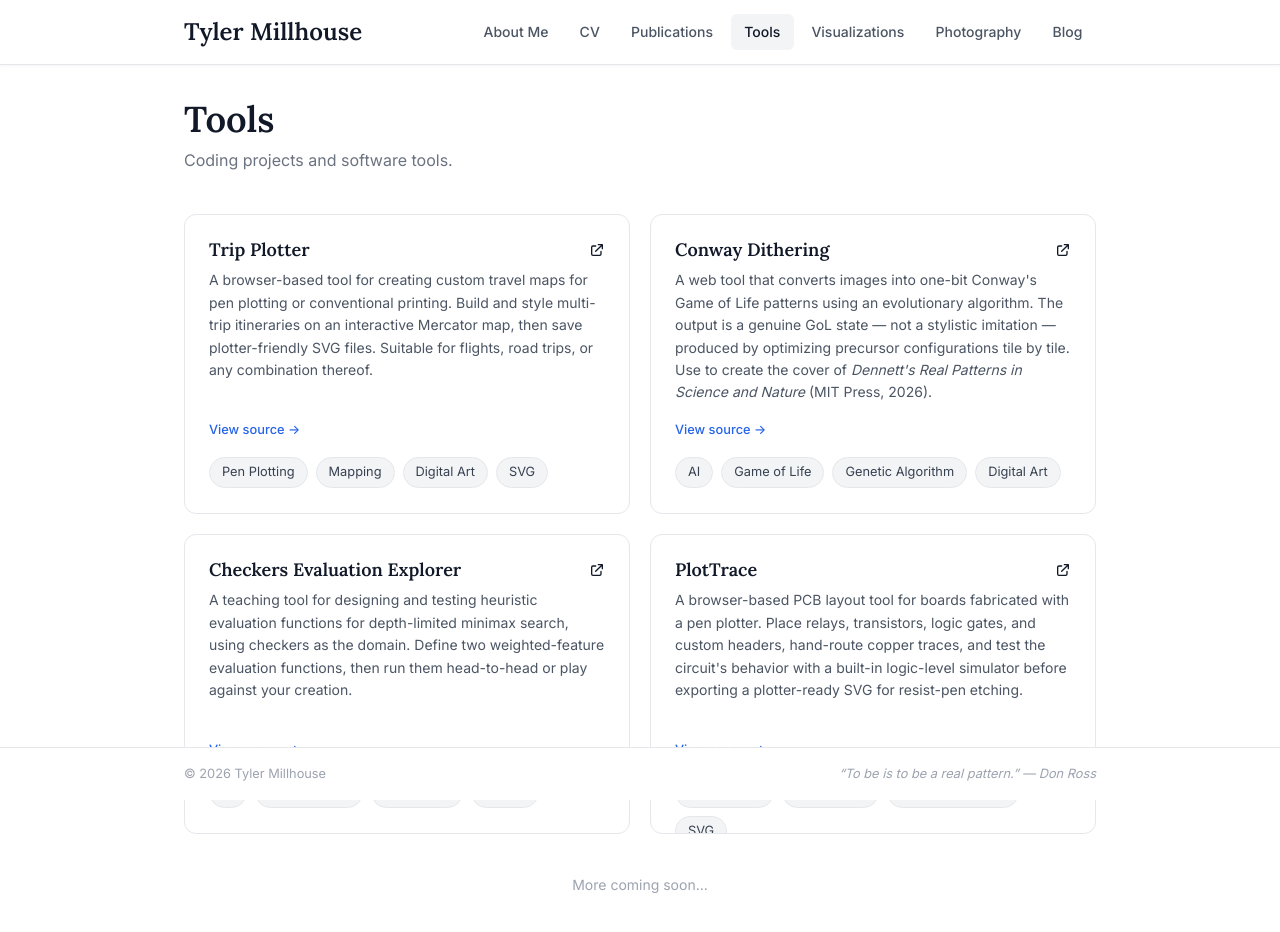
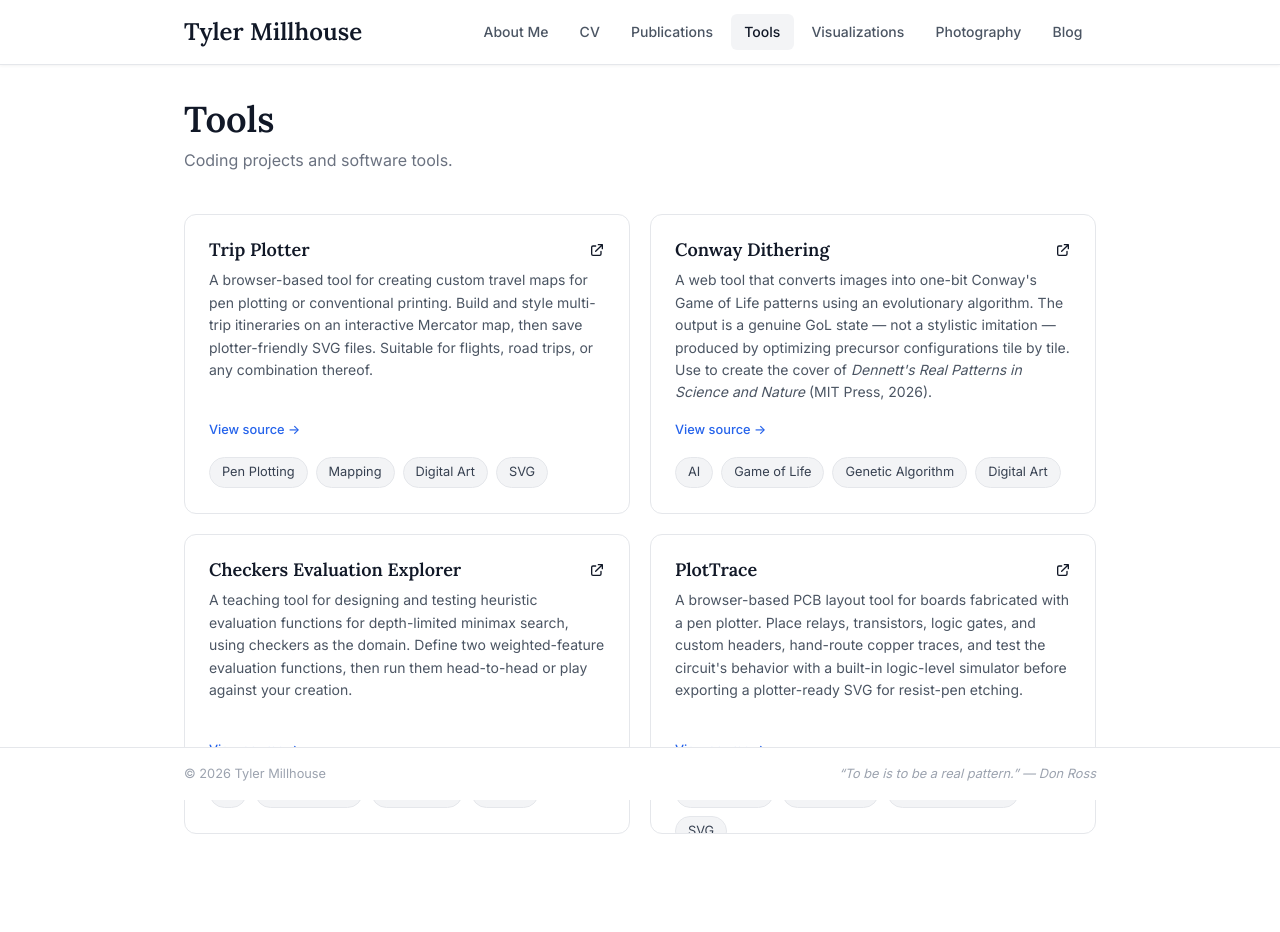
Before and after one commit to tmillhouUA/tylermillhouse, a plain HTML site: page tools.html in a window 1280 px wide. Drawn offline with Linux system fonts and the light colour scheme.

Commit message:
Remove "More coming soon" line from Tools page
Co-Authored-By: Claude Sonnet 5 <noreply@anthropic.com>

```diff
--- a/tools.html
+++ b/tools.html
@@ -103,7 +103,7 @@
         </div>
 
       </div>
-      <p class="more-coming-soon">More coming soon...</p>
+
     </div>
   </main>
 </body>
```
